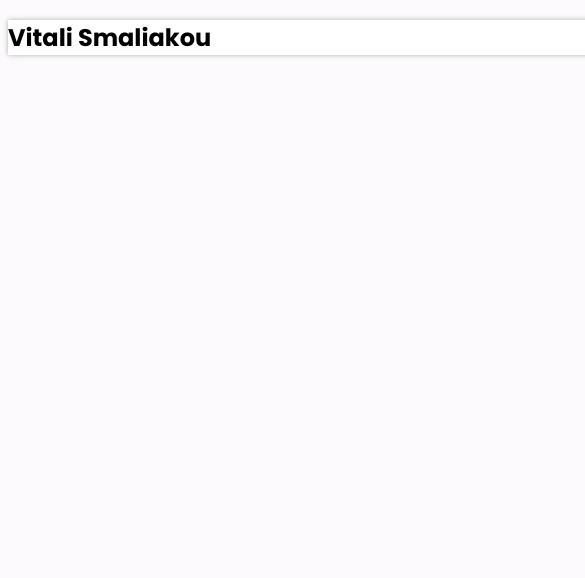
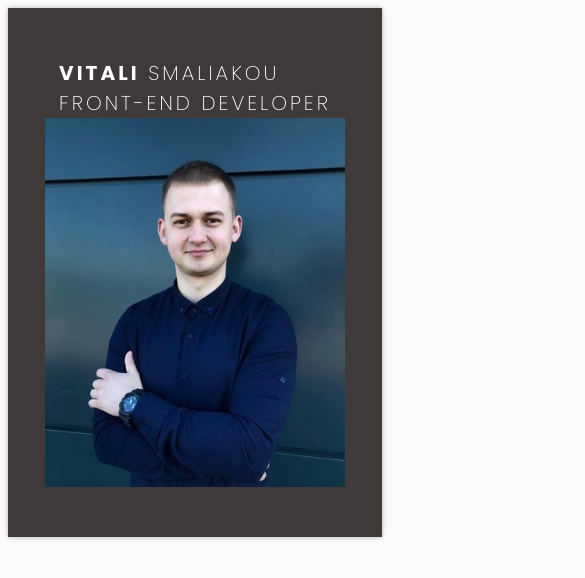
Before and after one commit to vsmaliakou/rsschool-cv, a plain HTML site: page index.html in a window 390 px wide. Shown: the top 578 px of the page, 585 px wide, since content can reach past the window. Drawn offline with Linux system fonts and the light colour scheme.

Commit message:
feat: add header

```diff
--- a/index.html
+++ b/index.html
@@ -13,8 +13,15 @@
     <title>Smaliakou Vitali</title>
   </head>
   <body>
-    <section>
-      <h1>Vitali Smaliakou</h1>
-    </section>
+    <div class="content">
+      <header>
+        <div class="title">
+          <h1><strong>VITALI</strong> SMALIAKOU</h1>
+          <h3>FRONT-END DEVELOPER</h3>
+        </div>
+        <img src="photo400px.jpg" alt="photo" />
+        <div class="background"></div>
+      </header>
+    </div>
   </body>
 </html>
--- a/style.css
+++ b/style.css
@@ -2,9 +2,66 @@ body {
   font-family: "Poppins", sans-serif;
   background-color: rgb(253, 250, 253);
 }
-section {
-  width: 1000px;
-  margin: auto;
+.content {
+  position: relative;
+  margin: auto 200px;
   background: white;
   box-shadow: 0 0 5px rgba(0, 0, 0, 0.3);
 }
+header {
+  display: flex;
+  align-items: center;
+  justify-content: space-between;
+  padding: 50px 50px;
+}
+.title {
+  z-index: 99999;
+}
+.title h1,
+h3 {
+  font-weight: 200;
+  letter-spacing: 3px;
+  color: white;
+  margin-top: 0;
+  margin-bottom: 0;
+}
+header img {
+  z-index: 9999;
+}
+
+.background {
+  position: absolute;
+  top: 100px;
+  left: 0;
+  background-color: rgb(63, 57, 57);
+  width: 70%;
+  height: 80%;
+}
+
+@media screen and (max-width: 1250px) {
+  header {
+    flex-direction: column;
+  }
+  .background {
+    top: 0;
+    width: 100%;
+    height: 100%;
+  }
+}
+@media screen and (max-width: 1000px) {
+  .content {
+    margin: auto;
+  }
+}
+@media screen and (max-width: 480px) {
+  header {
+    padding: 50px 0;
+  }
+  header img {
+    width: 300px;
+  }
+  .title h1,
+  h3 {
+    font-size: 20px;
+  }
+}
```
Also changed, not shown: photo.jpg (added), photo400px.jpg (added).
